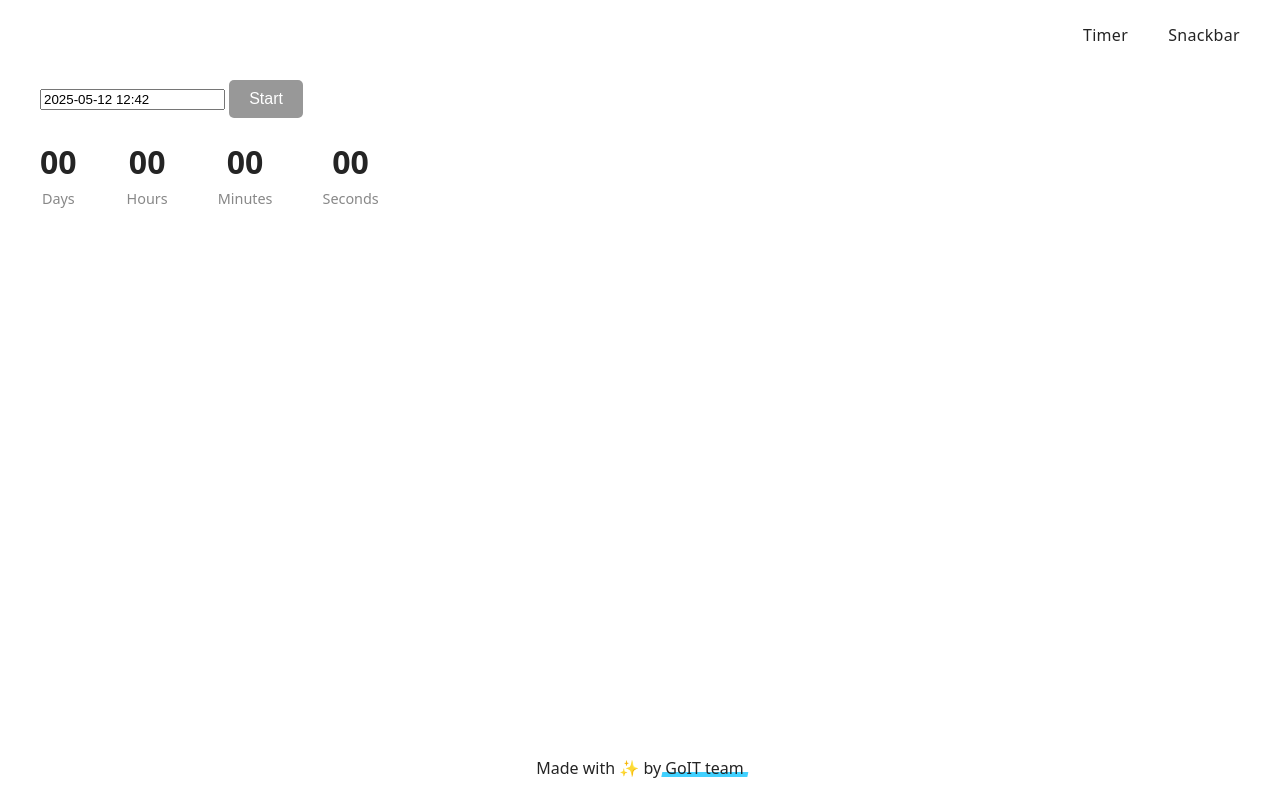
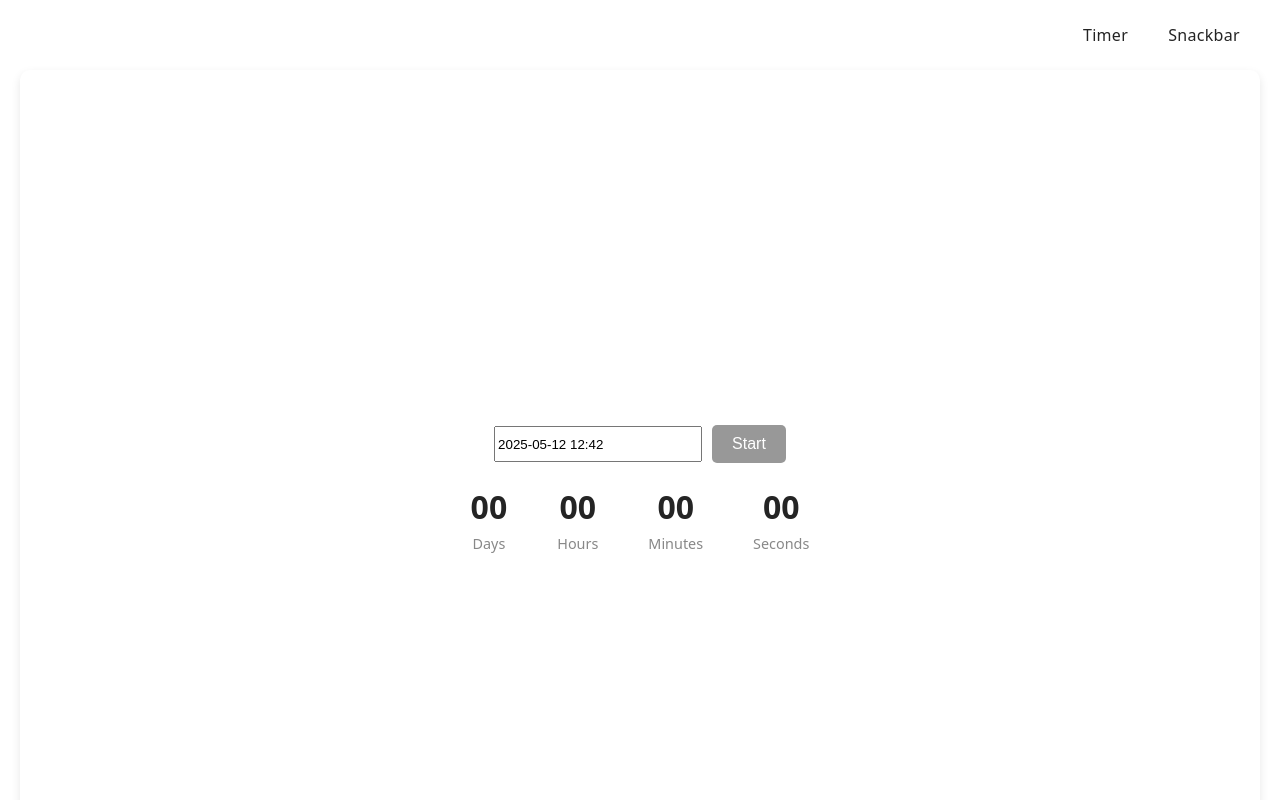
Before and after one commit to furkycl/goit-js-hw-10, a website built with Vite: page src/01-timer.html in a window 1280 px wide. Shown: the top 800 px of the page. Built offline with nearby package versions, Linux system fonts and the light colour scheme.

Commit message:
css add to timer page

```diff
--- a/src/01-timer.html
+++ b/src/01-timer.html
@@ -15,10 +15,11 @@
     />
 
     <main>
-      <div class="container">
-        <input type="text" id="datetime-picker" />
-        <button type="button" data-start disabled>Start</button>
-
+      <div class="container timer-container">
+        <div class="input-container">
+          <input type="text" id="datetime-picker" />
+          <button type="button" data-start disabled>Start</button>
+        </div>
         <div class="timer">
           <div class="field">
             <span class="value" data-days>00</span>
--- a/src/css/styles.css
+++ b/src/css/styles.css
@@ -16,6 +16,50 @@
 @import url('./badges.css');
 @import url('./back-link.css');
 @import url('./footer.css');
+
+.timer-container {
+  display: flex;
+  flex-direction: column;
+  align-items: center;
+  justify-content: center;
+  padding: 20px;
+  background-color: #fff;
+  border-radius: 10px;
+  box-shadow: 0 4px 10px rgba(0, 0, 0, 0.1);
+  width: 100%;
+  height: 800px;
+}
+
+.input-container {
+  display: flex;
+  align-items: center;
+  gap: 10px;
+}
+
+#datetime-picker {
+  height: 30px;
+  width: 200px;
+}
+
+button {
+  background-color: #4e75ff;
+  color: white;
+  border: none;
+  padding: 10px 20px;
+  font-size: 1rem;
+  cursor: pointer;
+  border-radius: 5px;
+  transition: background-color 0.3s;
+}
+
+button:disabled {
+  background-color: #989898;
+  cursor: not-allowed;
+}
+
+button:hover:enabled {
+  background-color: #6c8cff;
+}
 
 .timer {
   display: flex;
@@ -37,24 +81,3 @@
   font-size: 0.9rem;
   color: #888;
 }
-
-button {
-  background-color: #4e75ff;
-  color: white;
-  border: none;
-  padding: 10px 20px;
-  font-size: 1rem;
-  cursor: pointer;
-  border-radius: 5px;
-  margin-top: 10px;
-  transition: background-color 0.3s;
-}
-
-button:disabled {
-  background-color: #989898;
-  cursor: not-allowed;
-}
-
-button:hover:enabled {
-  background-color: #6c8cff;
-}
```
